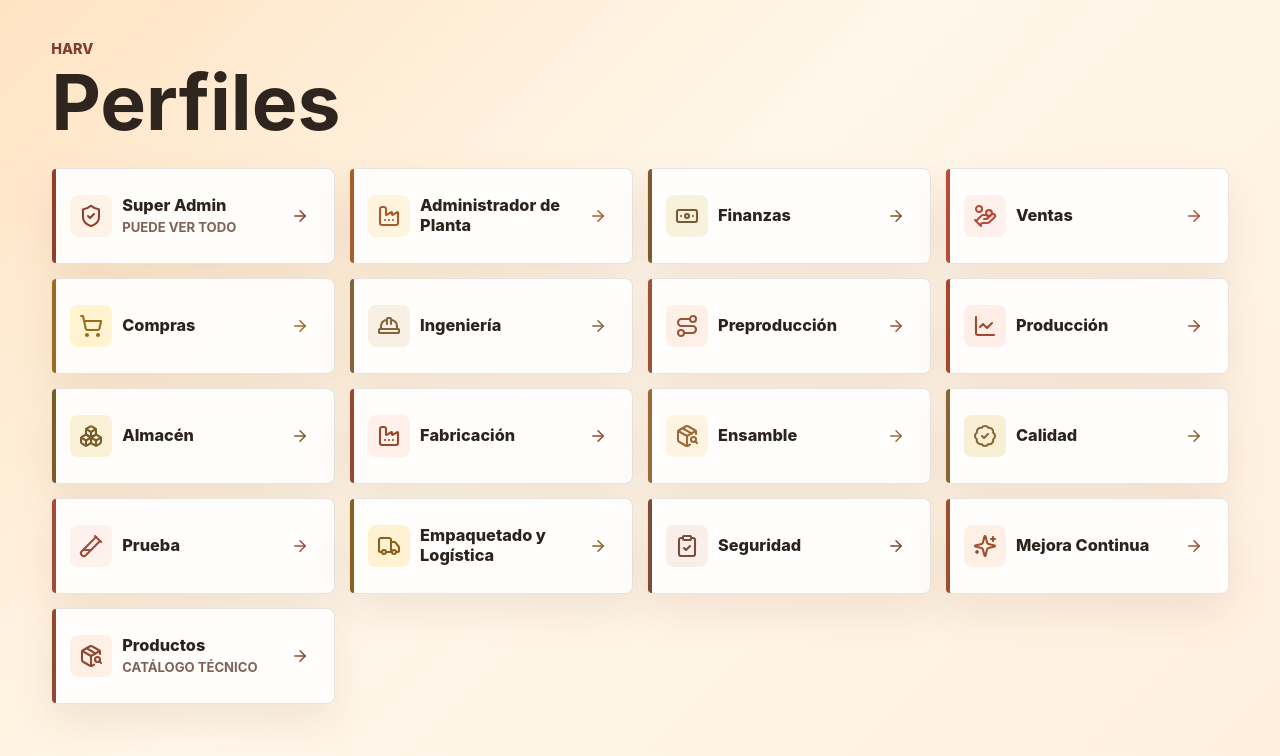
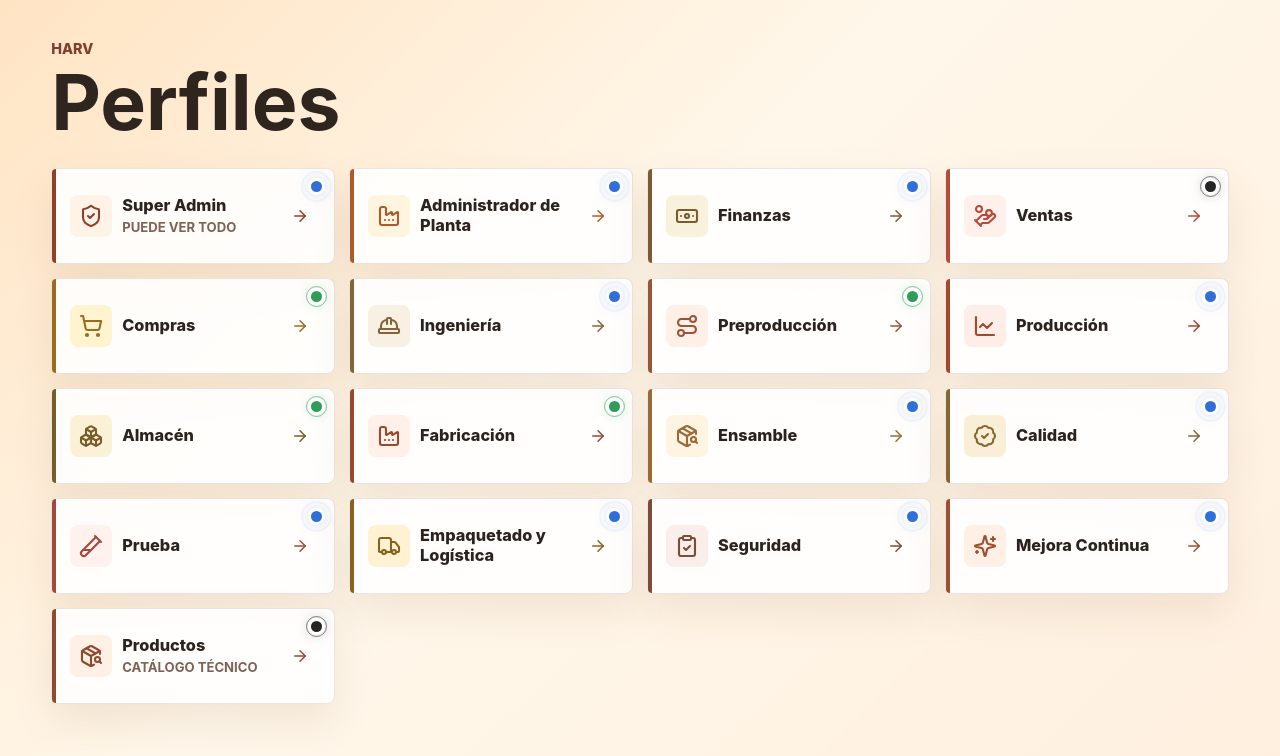
Before and after one commit to diego-bau3/harv, a React (Vite) app: page / in a window 1280 px wide. Shown: the top 756 px of the page. Built offline with nearby package versions, Linux system fonts and the light colour scheme.

Commit message:
Add profile status dots

```diff
--- a/src/components/ProfileCard.tsx
+++ b/src/components/ProfileCard.tsx
@@ -6,8 +6,15 @@ type ProfileCardProps = {
   onSelect: (profile: Profile) => void;
 };
 
+const statusLabels: Record<Profile["status"], string> = {
+  "en-proceso": "En proceso",
+  "sin-iniciar": "Sin iniciar",
+  terminado: "Terminado"
+};
+
 export function ProfileCard({ profile, onSelect }: ProfileCardProps) {
   const Icon = profile.icon;
+  const statusLabel = statusLabels[profile.status];
 
   return (
     <button
@@ -21,6 +28,11 @@ export function ProfileCard({ profile, onSelect }: ProfileCardProps) {
       }
       type="button"
     >
+      <span
+        className={`profile-state-dot profile-state-dot-${profile.status}`}
+        title={statusLabel}
+        aria-hidden="true"
+      />
       <span className="profile-icon" aria-hidden="true">
         <Icon size={24} strokeWidth={2.1} />
       </span>
--- a/src/components/ProfileSelector.tsx
+++ b/src/components/ProfileSelector.tsx
@@ -11,6 +11,7 @@ const productProfile: Profile = {
   id: "productos",
   name: "Productos",
   note: "Catálogo técnico",
+  status: "terminado",
   icon: PackageSearch,
   accent: "#8f4a31",
   tint: "#fff0e5"
--- a/src/data/profiles.ts
+++ b/src/data/profiles.ts
@@ -23,6 +23,7 @@ export type Profile = {
   id: string;
   name: string;
   note?: string;
+  status: "terminado" | "en-proceso" | "sin-iniciar";
   icon: LucideIcon;
   accent: string;
   tint: string;
@@ -33,6 +34,7 @@ export const profiles: Profile[] = [
     id: "super-admin",
     name: "Super Admin",
     note: "Puede ver todo",
+    status: "sin-iniciar",
     icon: ShieldCheck,
     accent: "#8f3f2b",
     tint: "#fff2e7"
@@ -40,6 +42,7 @@ export const profiles: Profile[] = [
   {
     id: "administrador-planta",
     name: "Administrador de Planta",
+    status: "sin-iniciar",
     icon: Factory,
     accent: "#ad5b2b",
     tint: "#fff5df"
@@ -47,6 +50,7 @@ export const profiles: Profile[] = [
   {
     id: "finanzas",
     name: "Finanzas",
+    status: "sin-iniciar",
     icon: Banknote,
     accent: "#7d5a2f",
     tint: "#f8f1dc"
@@ -54,6 +58,7 @@ export const profiles: Profile[] = [
   {
     id: "ventas",
     name: "Ventas",
+    status: "terminado",
     icon: HandCoins,
     accent: "#b64b39",
     tint: "#fff0ec"
@@ -61,6 +66,7 @@ export const profiles: Profile[] = [
   {
     id: "compras",
     name: "Compras",
+    status: "en-proceso",
     icon: ShoppingCart,
     accent: "#9b6b1f",
     tint: "#fff4cf"
@@ -68,6 +74,7 @@ export const profiles: Profile[] = [
   {
     id: "ingenieria",
     name: "Ingeniería",
+    status: "sin-iniciar",
     icon: HardHat,
     accent: "#82643a",
     tint: "#f7f0e3"
@@ -75,6 +82,7 @@ export const profiles: Profile[] = [
   {
     id: "pre-produccion",
     name: "Preproducción",
+    status: "en-proceso",
     icon: Route,
     accent: "#9a5438",
     tint: "#fff0e7"
@@ -82,6 +90,7 @@ export const profiles: Profile[] = [
   {
     id: "produccion",
     name: "Producción",
+    status: "sin-iniciar",
     icon: LineChart,
     accent: "#a4472d",
     tint: "#ffeee8"
@@ -89,6 +98,7 @@ export const profiles: Profile[] = [
   {
     id: "almacen",
     name: "Almacén",
+    status: "en-proceso",
     icon: Boxes,
     accent: "#775d2a",
     tint: "#fbf1d7"
@@ -96,6 +106,7 @@ export const profiles: Profile[] = [
   {
     id: "fabricacion",
     name: "Fabricación",
+    status: "en-proceso",
     icon: Factory,
     accent: "#98482f",
     tint: "#fff0e9"
@@ -103,6 +114,7 @@ export const profiles: Profile[] = [
   {
     id: "ensamble",
     name: "Ensamble",
+    status: "sin-iniciar",
     icon: PackageSearch,
     accent: "#9c6a36",
     tint: "#fff3e2"
@@ -110,6 +122,7 @@ export const profiles: Profile[] = [
   {
     id: "calidad",
     name: "Calidad",
+    status: "sin-iniciar",
     icon: BadgeCheck,
     accent: "#876633",
     tint: "#f8efd6"
@@ -117,6 +130,7 @@ export const profiles: Profile[] = [
   {
     id: "prueba",
     name: "Prueba",
+    status: "sin-iniciar",
     icon: TestTube2,
     accent: "#a04b3b",
     tint: "#fff1ee"
@@ -124,6 +138,7 @@ export const profiles: Profile[] = [
   {
     id: "empaquetado-logistica",
     name: "Empaquetado y Logística",
+    status: "sin-iniciar",
     icon: Truck,
     accent: "#88611f",
     tint: "#fff2d2"
@@ -131,6 +146,7 @@ export const profiles: Profile[] = [
   {
     id: "seguridad",
     name: "Seguridad",
+    status: "sin-iniciar",
     icon: ClipboardCheck,
     accent: "#7c4b39",
     tint: "#f9eee9"
@@ -138,6 +154,7 @@ export const profiles: Profile[] = [
   {
     id: "mejora-continua",
     name: "Mejora Continua",
+    status: "sin-iniciar",
     icon: Sparkles,
     accent: "#9d5031",
     tint: "#fff0e6"
--- a/src/styles.css
+++ b/src/styles.css
@@ -68,6 +68,7 @@ button {
 .profile-card {
   --accent: #9a4d32;
   --tint: #fff0e4;
+  --status-color: #c63d2d;
   position: relative;
   display: grid;
   grid-template-columns: 52px minmax(0, 1fr) 32px;
@@ -134,6 +135,55 @@ button {
   font-weight: 650;
   line-height: 1.2;
   text-transform: uppercase;
+}
+
+.profile-state-dot {
+  position: absolute;
+  top: 12px;
+  right: 12px;
+  width: 11px;
+  height: 11px;
+  border-radius: 999px;
+  background: var(--status-color);
+  box-shadow:
+    0 0 0 3px rgba(255, 255, 255, 0.94),
+    0 0 14px color-mix(in srgb, var(--status-color), transparent 45%);
+}
+
+.profile-state-dot::after {
+  position: absolute;
+  inset: -5px;
+  border: 1px solid color-mix(in srgb, var(--status-color), transparent 45%);
+  border-radius: inherit;
+  content: "";
+}
+
+.profile-state-dot-terminado {
+  --status-color: #252525;
+}
+
+.profile-state-dot-en-proceso {
+  --status-color: #2f9d58;
+}
+
+.profile-state-dot-sin-iniciar {
+  --status-color: #2f6fd6;
+}
+
+.profile-state-dot-sin-iniciar::after {
+  animation: recordingPulse 1500ms ease-out infinite;
+}
+
+@keyframes recordingPulse {
+  0% {
+    opacity: 0.78;
+    transform: scale(0.72);
+  }
+
+  100% {
+    opacity: 0;
+    transform: scale(1.6);
+  }
 }
 
 .profile-action {
```
